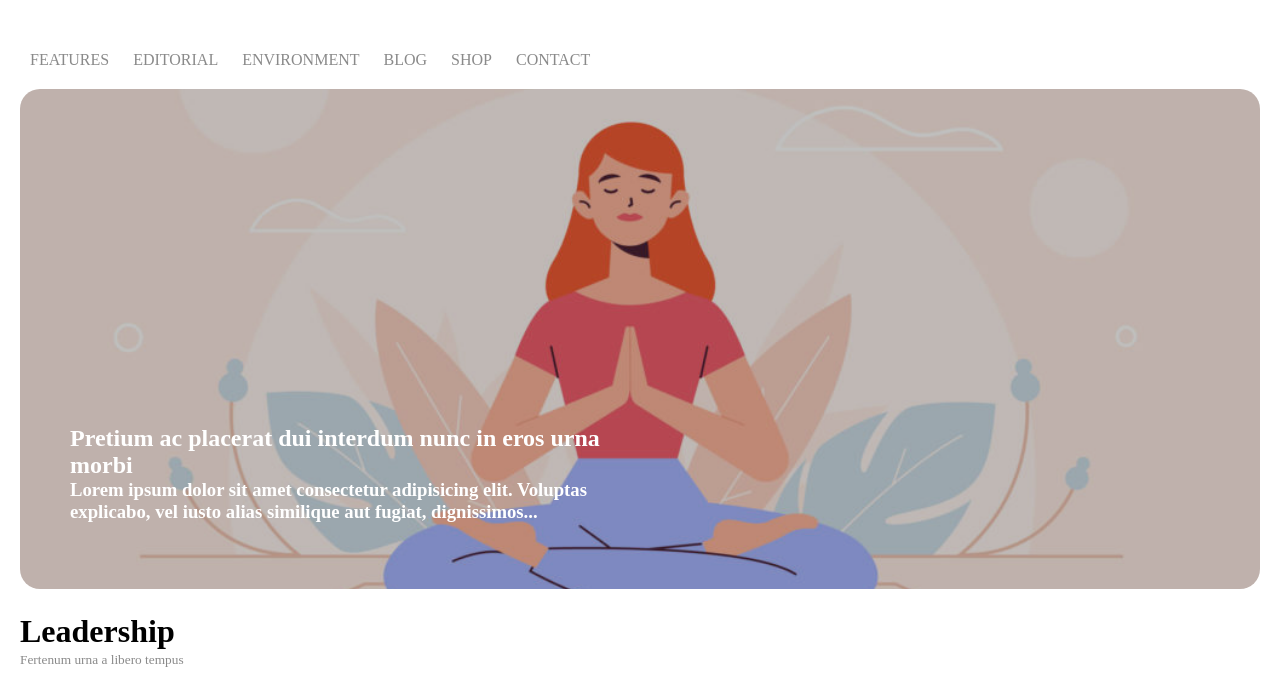
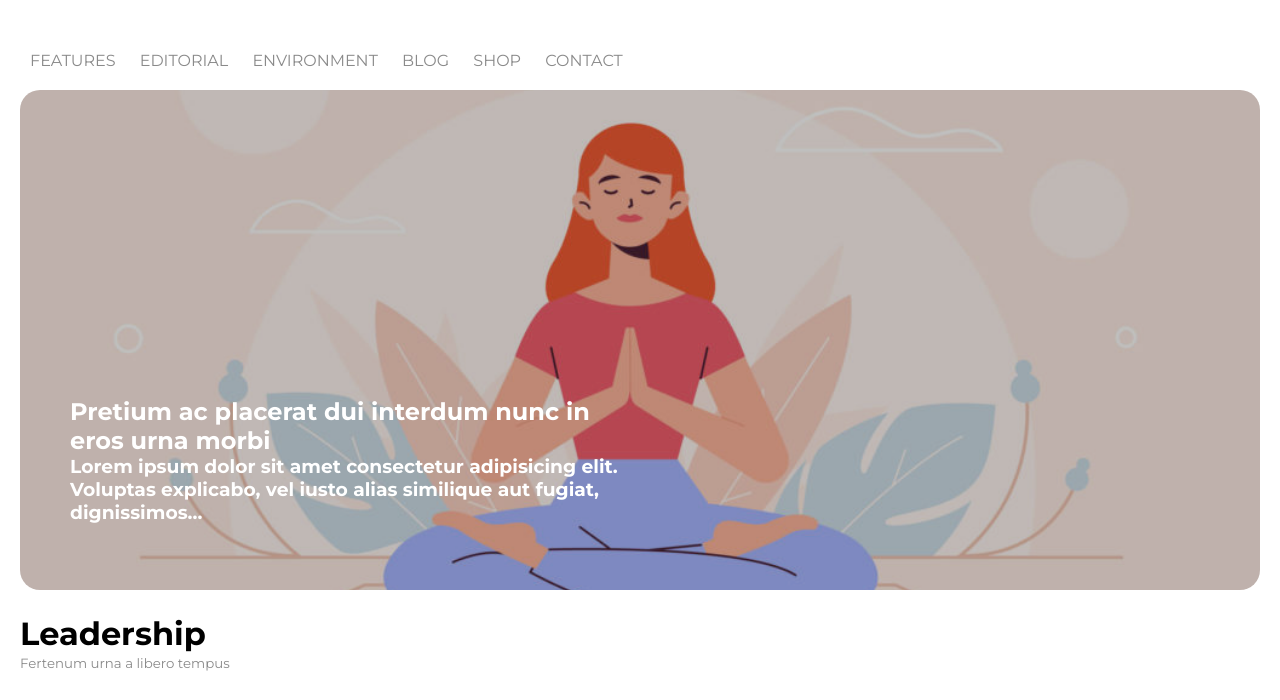
Before and after one commit to Giaki22/htmlcss-wp, a plain HTML site: page index.html in a window 1280 px wide. Shown: the part 98-798 px from the top of the page. Drawn offline with Linux system fonts and the light colour scheme.

Commit message:
+ Added Font

```diff
--- a/css/style.css
+++ b/css/style.css
@@ -3,6 +3,7 @@ body{
     margin: 0;
     padding: 0;
     box-sizing: border-box;
+    font-family: 'Montserrat', sans-serif;
 }
 .clearfix::after{
     content: "";
--- a/index.html
+++ b/index.html
@@ -5,6 +5,9 @@
     <meta http-equiv="X-UA-Compatible" content="IE=edge">
     <meta name="viewport" content="width=device-width, initial-scale=1.0">
     <link rel="stylesheet" href="css/style.css">
+    <link rel="preconnect" href="https://fonts.googleapis.com">
+    <link rel="preconnect" href="https://fonts.gstatic.com" crossorigin>
+    <link href="https://fonts.googleapis.com/css2?family=Bitter&family=Montserrat:wght@400;500;700&family=PT+Sans&display=swap" rel="stylesheet">
     <title>Wordpress</title>
 </head>
 <body>
```
